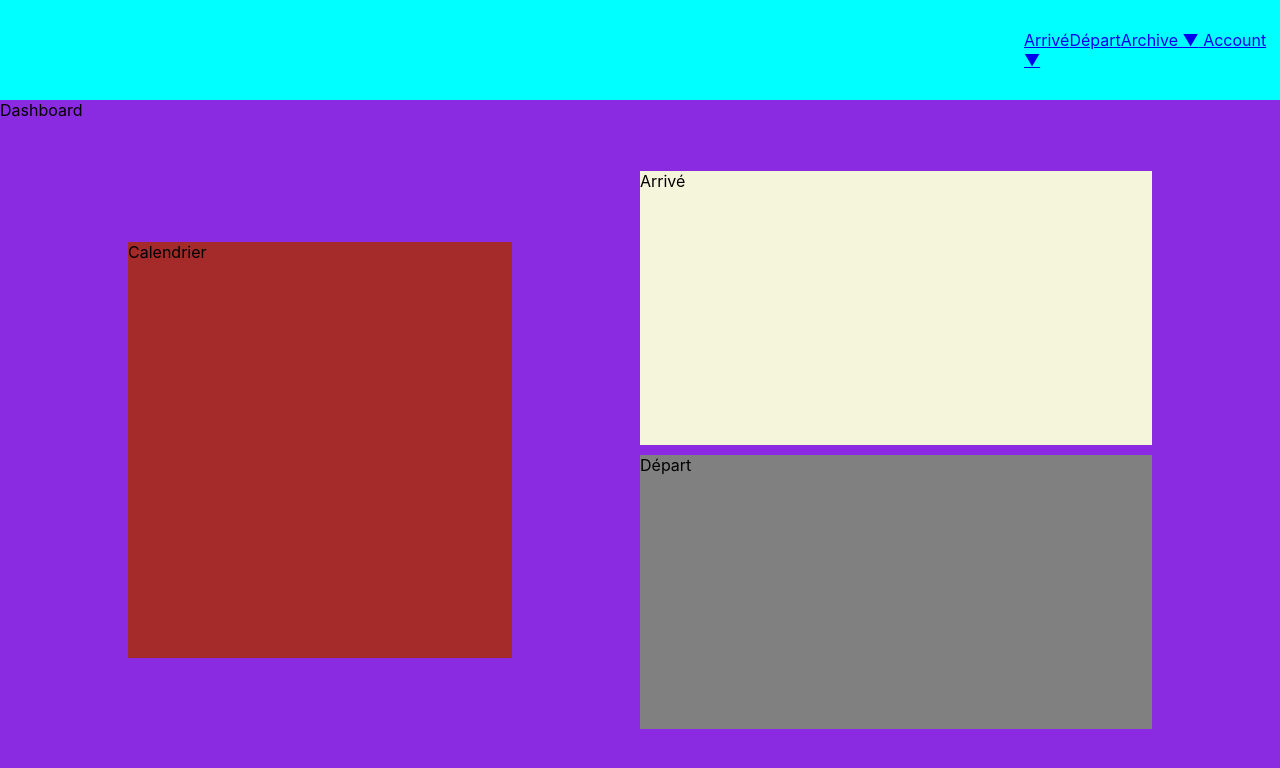
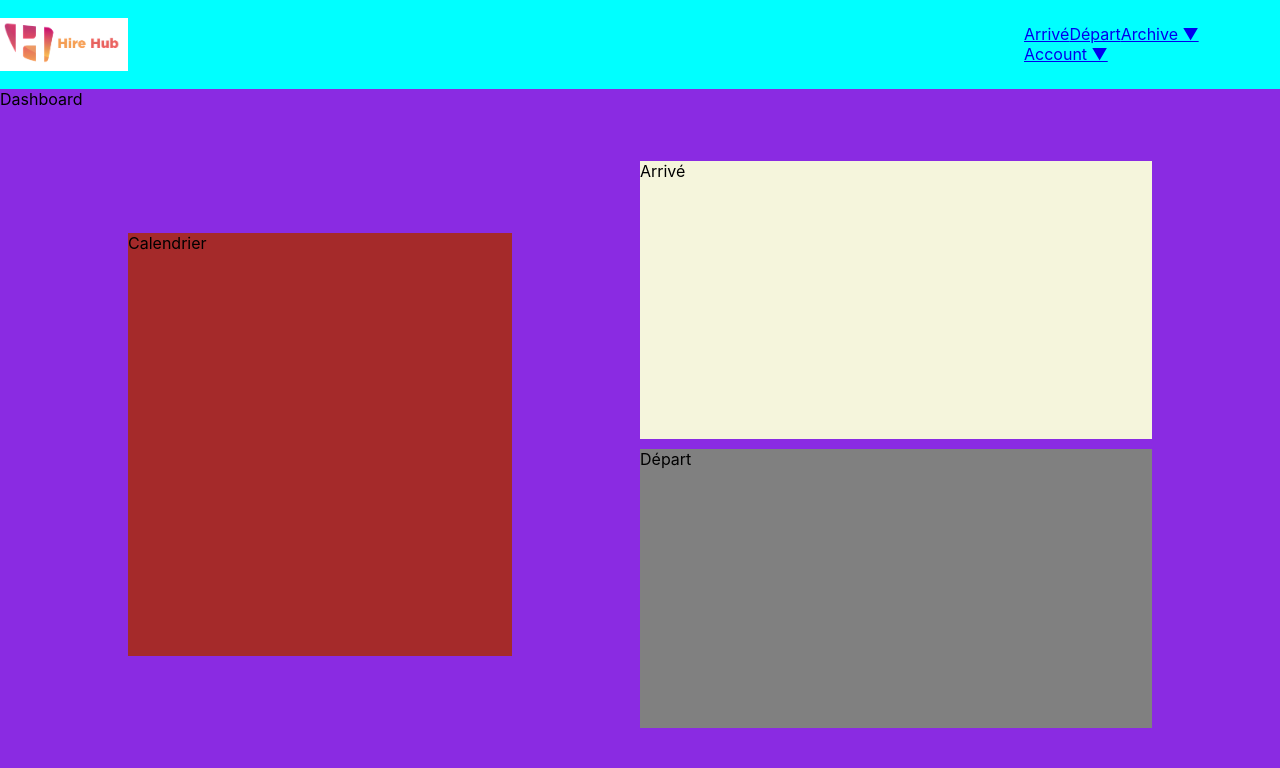
Before and after one commit to Razano26/HireHub, a React (Create React App) app in the folder hirehub_front/: page / in a window 1280 px wide. Shown: the top 768 px of the page. Built offline with nearby package versions, Linux system fonts and the light colour scheme.

Commit message:
Resolve problem with logo

```diff
--- a/hirehub_front/src/Components/header.jsx
+++ b/hirehub_front/src/Components/header.jsx
@@ -8,7 +8,7 @@ function Header(){
         <div className='Header'>
 
             <Link to='/' className='logo'>
-                {/* <img src={Logo} className='Logo' alt="Logo avec nom"/> */}
+                <img src={Logo} alt="Logo avec nom" className="logo-img"/>
             </Link>
 
             <div></div>
--- a/hirehub_front/src/Styles/Header.css
+++ b/hirehub_front/src/Styles/Header.css
@@ -12,5 +12,14 @@
 }
 
 .logo{
-    height: 100px;
+    display: contents;
 }
+
+.logo-img {
+    max-width: 100%;
+}
+
+.nav_btn{
+    justify-self: end;
+    padding-right: 2em;
+}
```
